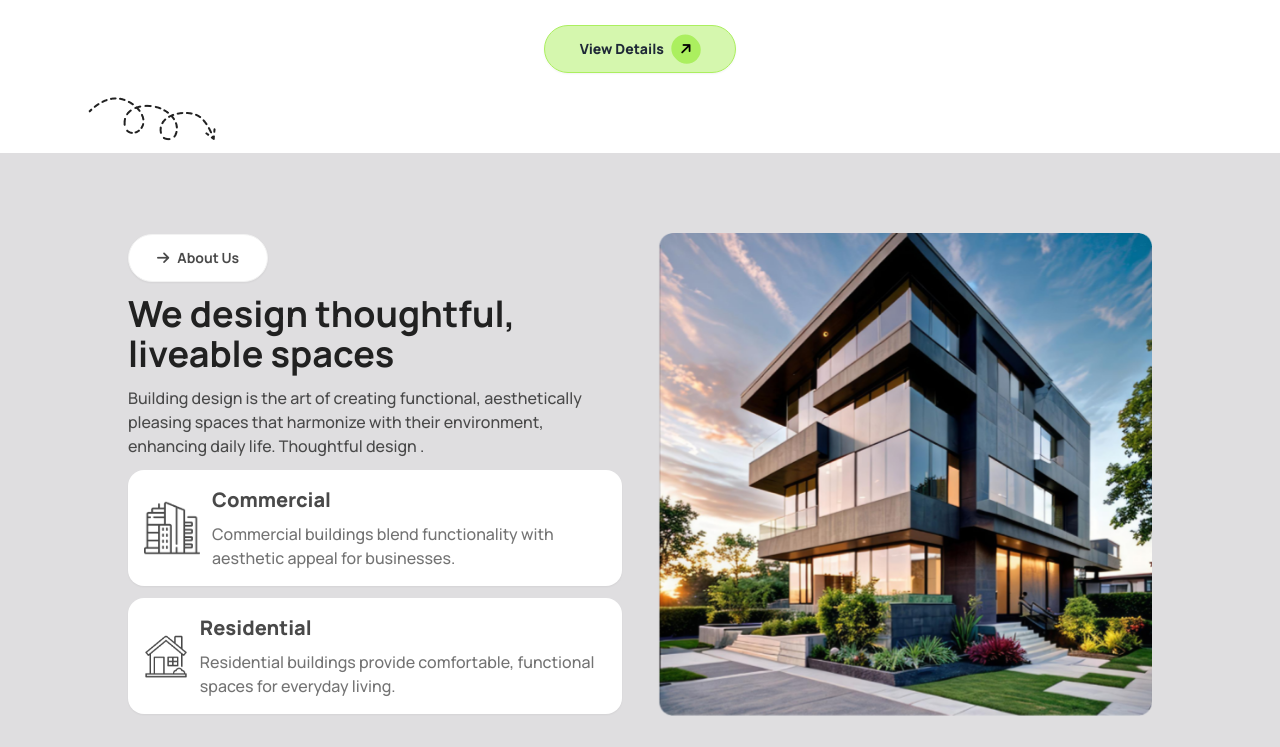
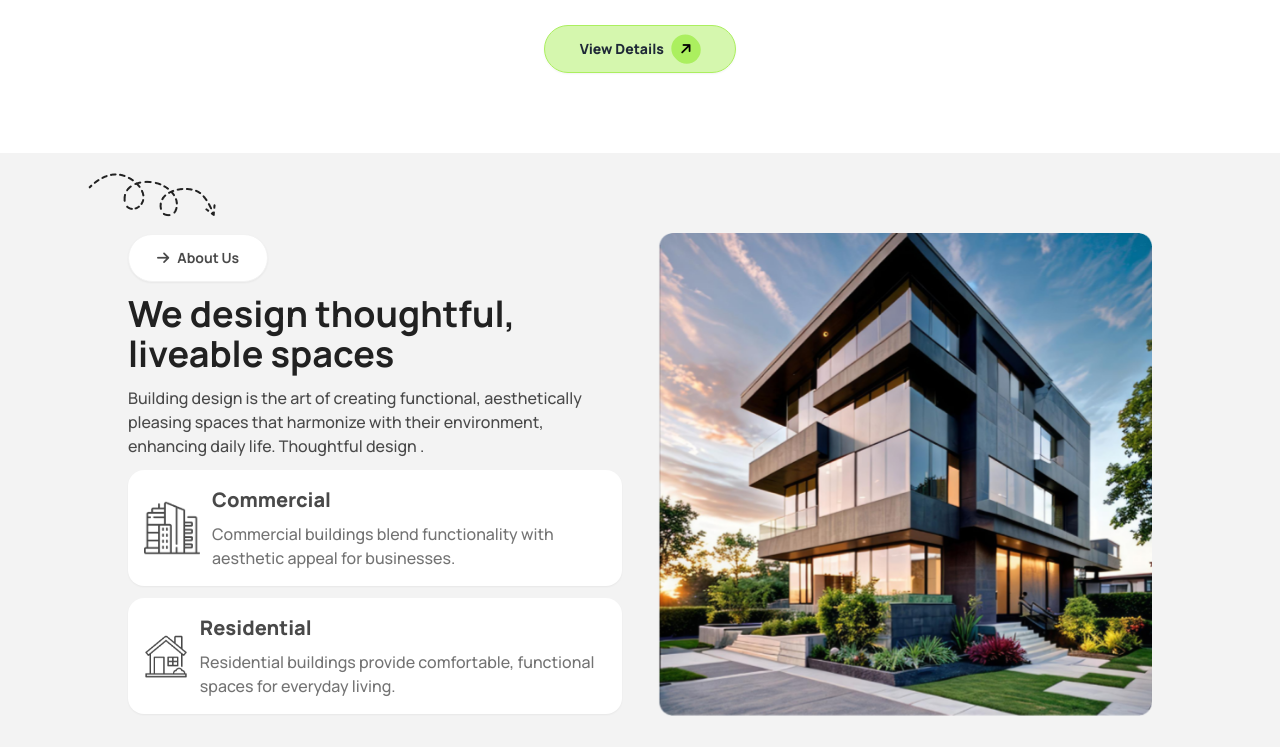
Before and after one commit to mubashirbappi5/Real-estate-hub, a plain HTML site: page index.html in a window 1280 px wide. Shown: the part 621-1368 px from the top of the page. Drawn offline with nearby package versions, Linux system fonts and the light colour scheme.

Commit message:
vector fix

```diff
--- a/index.html
+++ b/index.html
@@ -49,7 +49,7 @@
       };
     </script>
   </head>
-  <body class="font-manrope bg-[#DFDEE0]">
+  <body class="font-manrope bg-[#F3F3F3]">
     <header class="bg-white">
       <div class="max-w-screen-lg mx-auto pb-20">
         <nav>
@@ -150,7 +150,7 @@
     <main class="">
       <section class="relative max-w-screen-lg mx-auto lg:pt-20 ">
         <!-- vactor -->
-        <div class="hidden lg:flex absolute -top-14 -left-10">
+        <div class="hidden lg:flex absolute top-5 -left-10">
           <img src="assets/Vector.png" alt="" />
         </div>
         <!--  design thoughtful -->
```
